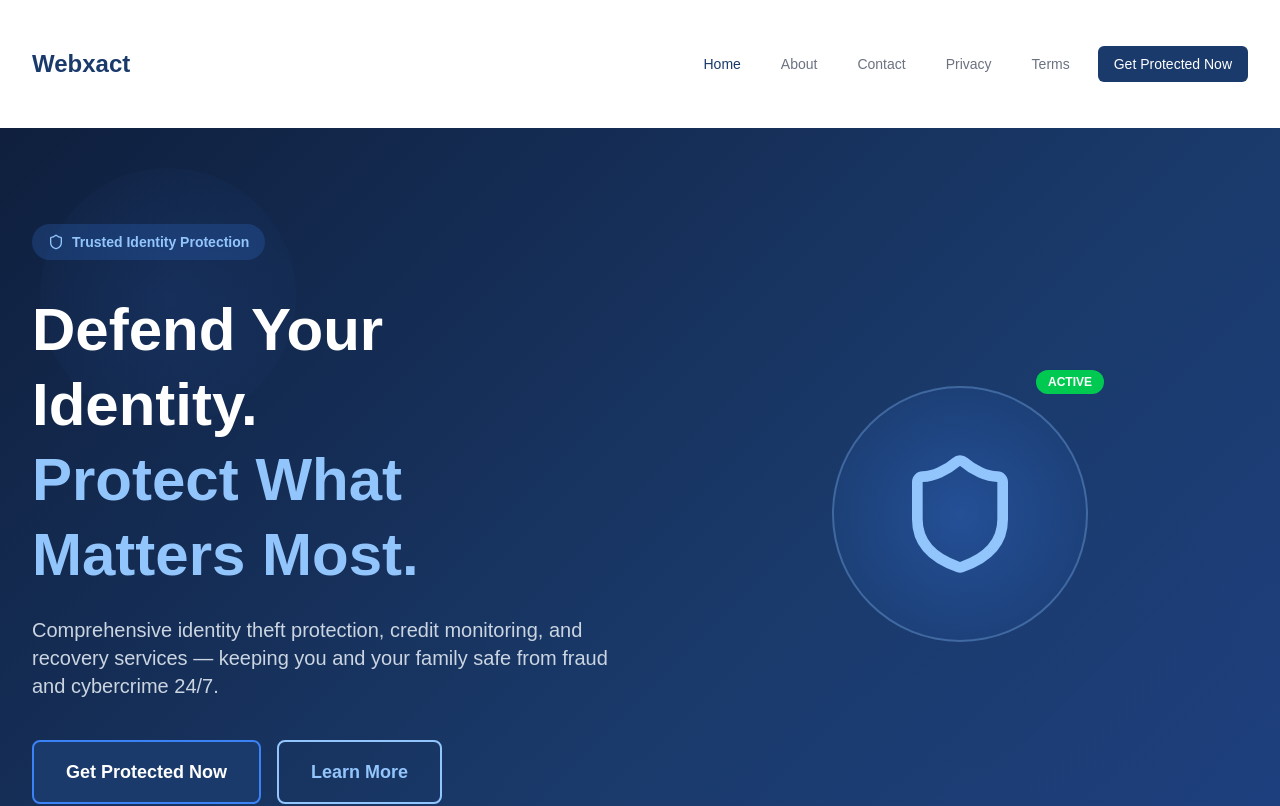
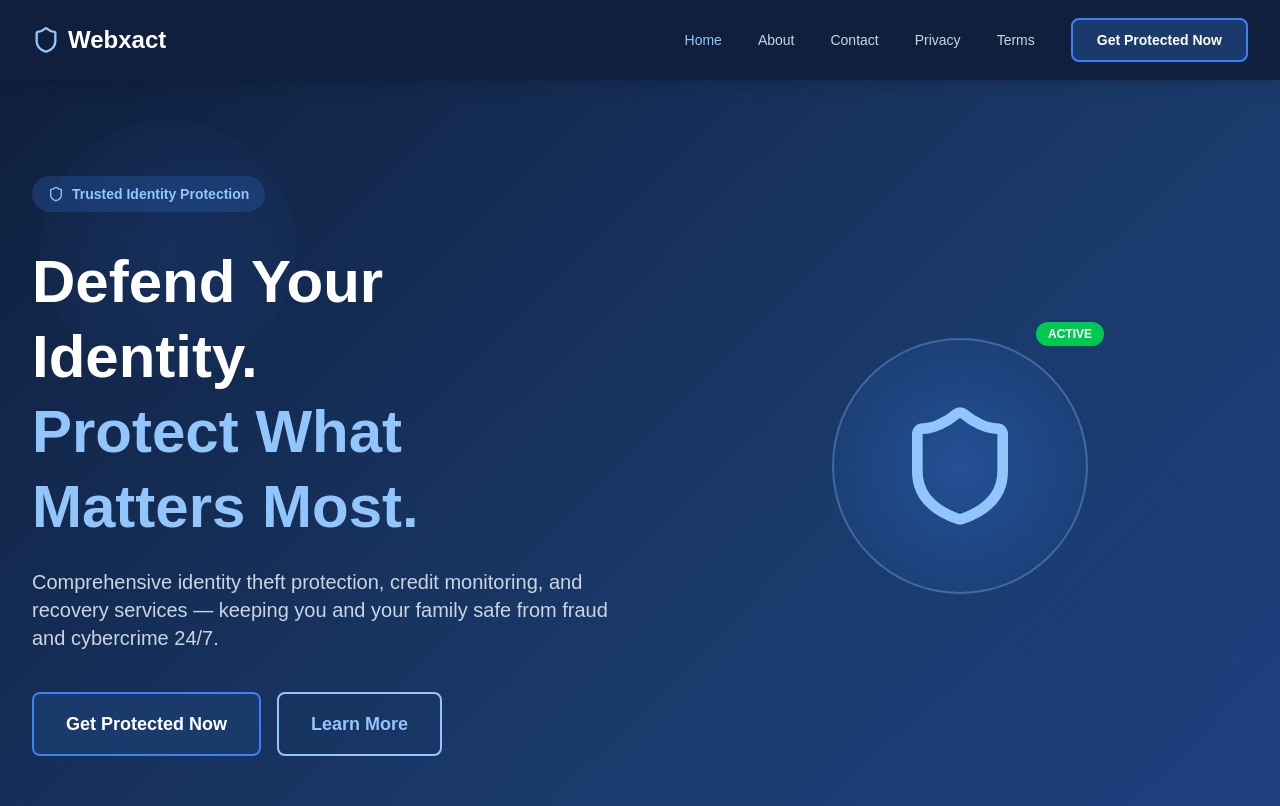
Before and after one commit to Textingman/bume-webxact, a Next.js app: page / in a window 1280 px wide. Shown: the top 806 px of the page. Built offline with nearby package versions, Linux system fonts and the light colour scheme.

Commit message:
Design upgrade: enhanced UI for ${repo}

```diff
--- a/app/components/Navbar.tsx
+++ b/app/components/Navbar.tsx
@@ -2,43 +2,29 @@
 
 import Link from 'next/link';
 import { usePathname } from 'next/navigation';
+import { Shield } from 'lucide-react';
 
 export default function Navbar() {
   const pathname = usePathname();
-
-  const linkColor = (href: string) =>
-    pathname === href ? '#1A3A6B' : '#6B7280';
+  const isActive = (href) => pathname === href;
 
   return (
-    <nav className="bg-white shadow-sm">
+    <nav className="sticky top-0 z-50 shadow-lg" style={{ backgroundColor: '#0F1F3D' }}>
       <div className="max-w-7xl mx-auto px-4 sm:px-6 lg:px-8">
-        <div className="flex justify-between items-center h-32">
-          <div className="flex items-center">
-            <Link href="/" className="flex-shrink-0">
-              <span className="text-2xl font-bold" style={{ color: '#1A3A6B' }}>Webxact</span>
+        <div className="flex justify-between items-center h-20">
+          <Link href="/" className="flex items-center gap-2">
+            <Shield className="w-7 h-7" style={{ color: '#93C5FD' }} />
+            <span className="text-2xl font-extrabold text-white">Webxact</span>
+          </Link>
+          <div className="hidden md:flex items-center space-x-1">
+            {[['/', 'Home'], ['/about', 'About'], ['/contact', 'Contact'], ['/privacy', 'Privacy'], ['/terms', 'Terms']].map(([href, label]) => (
+              <Link key={href} href={href} className="px-4 py-2 rounded-md text-sm font-medium transition-colors" style={{ color: isActive(href) ? '#93C5FD' : '#CBD5E1' }}>
+                {label}
+              </Link>
+            ))}
+            <Link href="/signup" className="ml-4 px-6 py-2.5 rounded-lg text-sm font-bold transition-opacity hover:opacity-90" style={{ backgroundColor: '#1A3A6B', color: '#FFFFFF', border: '2px solid #3B82F6' }}>
+              Get Protected Now
             </Link>
-          </div>
-          <div className="hidden md:block">
-            <div className="ml-10 flex items-baseline space-x-4">
-              <Link href="/" style={{ color: linkColor('/') }} className="hover:opacity-80 px-3 py-2 rounded-md text-sm font-medium">
-                Home
-              </Link>
-              <Link href="/about" style={{ color: linkColor('/about') }} className="hover:opacity-80 px-3 py-2 rounded-md text-sm font-medium">
-                About
-              </Link>
-              <Link href="/contact" style={{ color: linkColor('/contact') }} className="hover:opacity-80 px-3 py-2 rounded-md text-sm font-medium">
-                Contact
-              </Link>
-              <Link href="/privacy" style={{ color: linkColor('/privacy') }} className="hover:opacity-80 px-3 py-2 rounded-md text-sm font-medium">
-                Privacy
-              </Link>
-              <Link href="/terms" style={{ color: linkColor('/terms') }} className="hover:opacity-80 px-3 py-2 rounded-md text-sm font-medium">
-                Terms
-              </Link>
-              <Link href="/signup" className="text-white px-4 py-2 rounded-md text-sm font-medium" style={{ backgroundColor: '#1A3A6B' }}>
-                Get Protected Now
-              </Link>
-            </div>
           </div>
         </div>
       </div>
```
